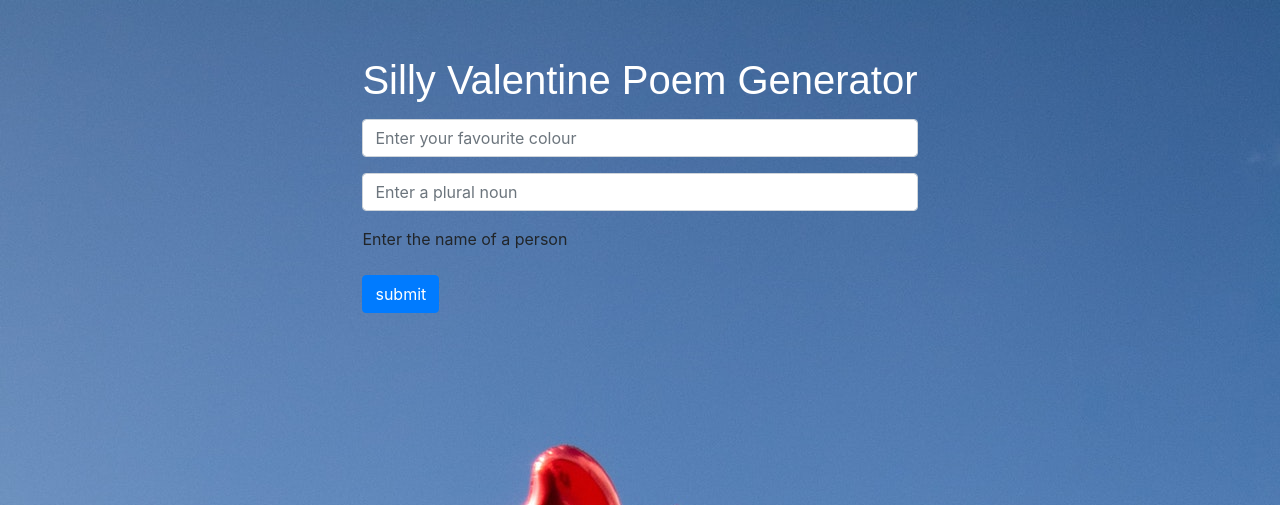
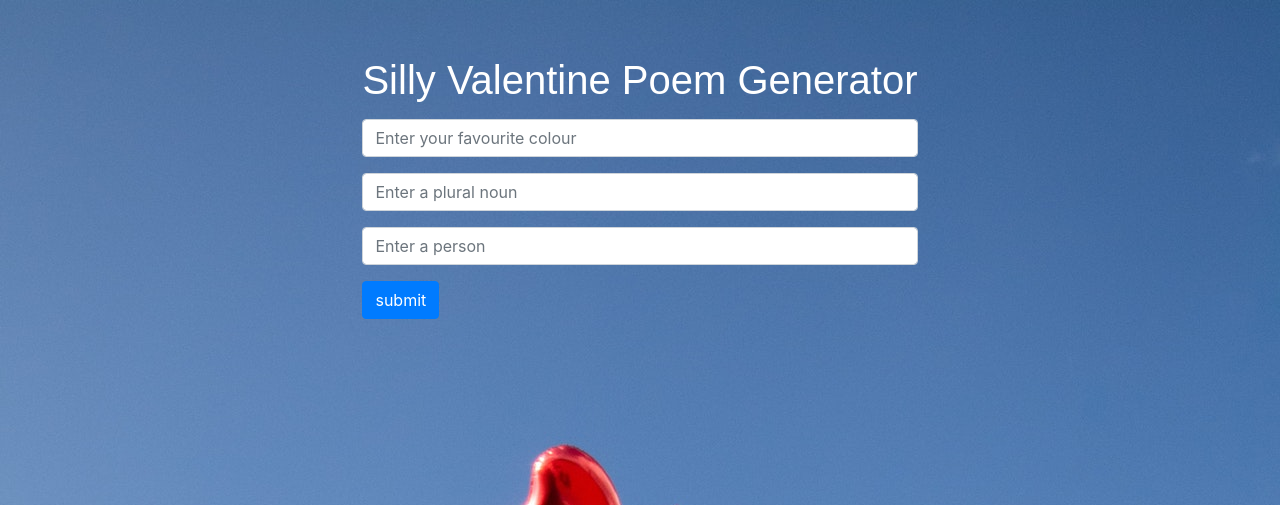
Before and after one commit to MarwaReda92/SEM2-PHP-LAB2, a PHP site: page / in a window 1280 px wide. Shown: the top 505 px of the page. Run offline with PHP 8.4, Linux system fonts and the light colour scheme; some web fonts are replaced.

Commit message:
Fixed Enter a person form

```diff
--- a/index.php
+++ b/index.php
@@ -13,7 +13,7 @@
                         <input type="text" placeholder="Enter a plural noun" name="noun" class="form-control">
                     </div>
                     <div class="form-group">
-                        <label> Enter the name of a person </label>
+                        <input type="text" placeholder="Enter a person" name="person" class="form-control">
                     </div>
                     <input type="submit" value="submit" class="btn btn-primary" name="submit">
                 </form>
```
